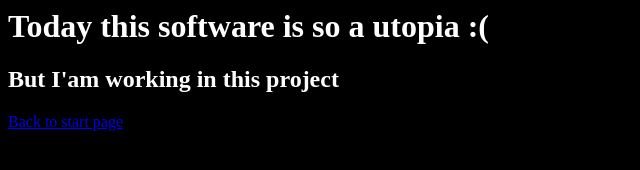
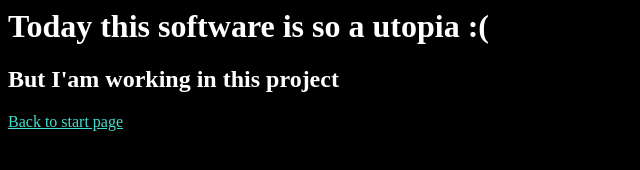
Before and after one commit to Nome-dev/Nome-dev.github.io, a plain HTML site: page The_Upgrade_Project_1/a2.html in a window 1280 px wide. Shown: the whole page, without its empty margins (0-640 px from the left). Drawn offline with Linux system fonts and the light colour scheme.

Commit message:
Update a2.html

```diff
--- a/The_Upgrade_Project_1/a2.html
+++ b/The_Upgrade_Project_1/a2.html
@@ -5,7 +5,7 @@
     <body bgcolor="#000000">
         <h1 style="color: white;">Today this software is so a utopia :(</h1>
         <h2 style="color: white;">But I'am working in this project</h2>
-        <a href="../index.html">Back to start page</a>
+        <a href="../index.html" style="color: turquoise;">Back to start page</a>
         <!--
         <div>
             <input class="text" id="textBox1" name="textBox1" style="width: 600px; resize: vertical"/>
```
